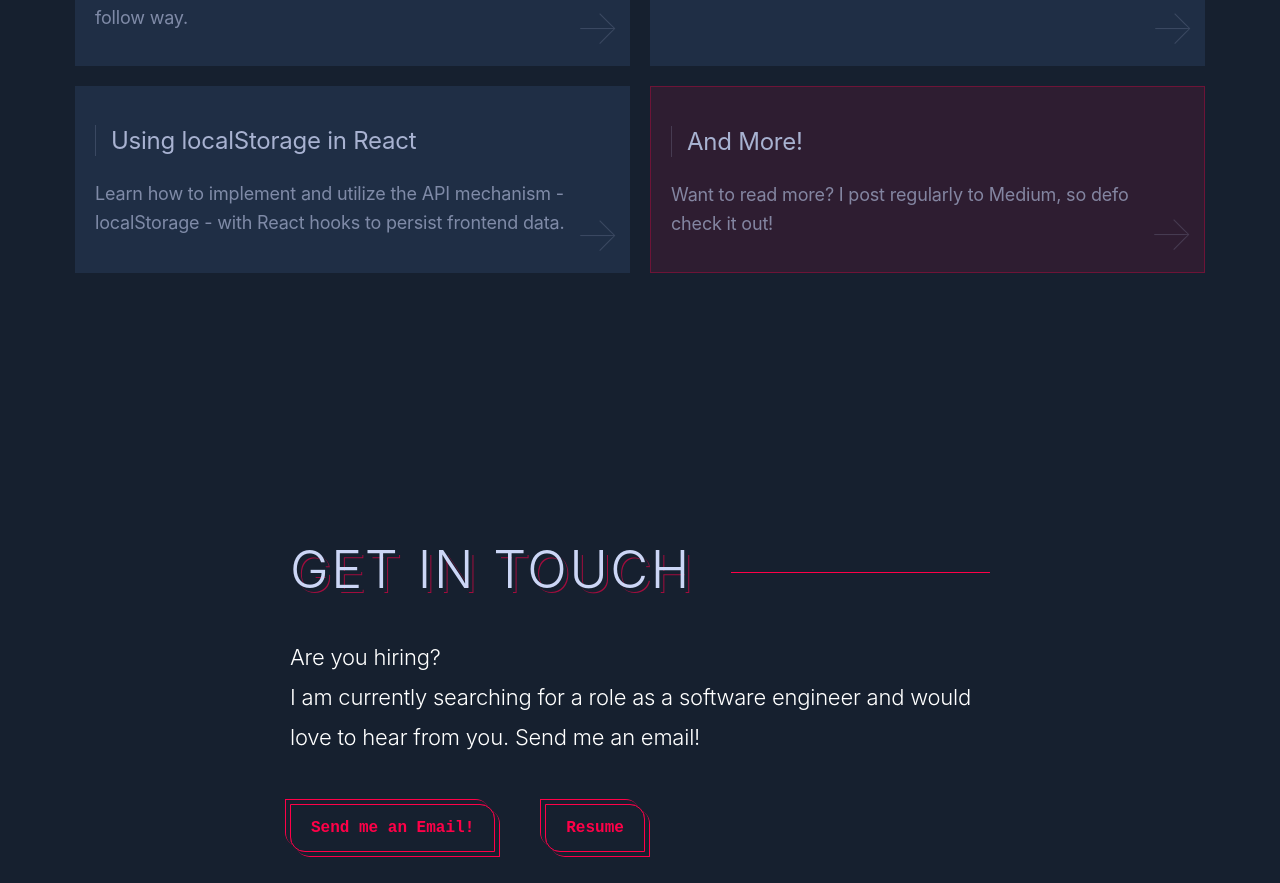
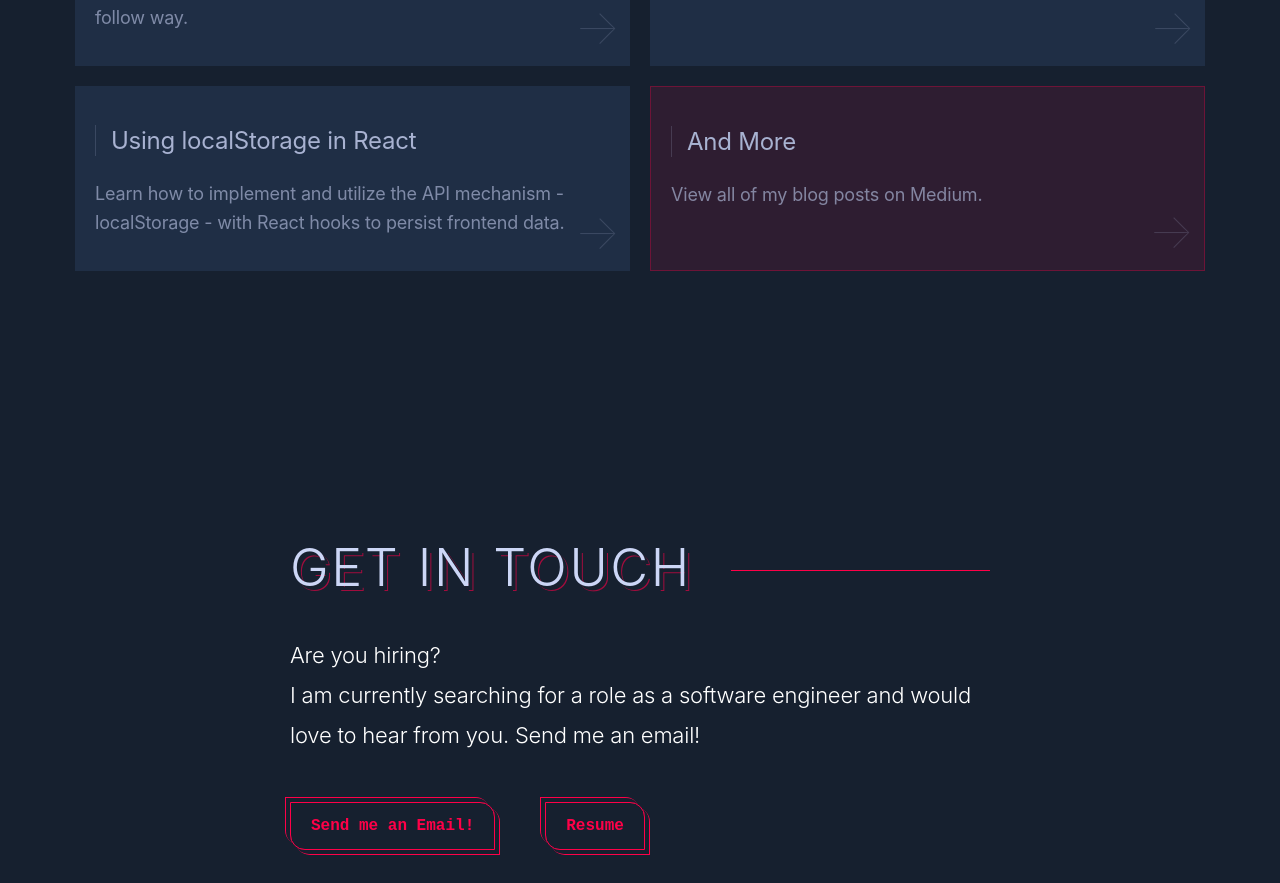
Before and after one commit to kaitlyngreve/my-portfolio-site, a React (Create React App) app: page / in a window 1280 px wide. Shown: the part 4960-5843 px from the top of the page. Built offline with nearby package versions, Linux system fonts and the light colour scheme; a web font is replaced by a local one.

Commit message:
minor tweak

```diff
--- a/src/BlogPosts.js
+++ b/src/BlogPosts.js
@@ -62,8 +62,8 @@ const blogPosts = [
         img: ''
     },
     {
-        title: 'And More!',
-        blurb: 'Want to read more? I post regularly to Medium, so defo check it out!',
+        title: 'And More',
+        blurb: 'View all of my blog posts on Medium.',
         blog_link: 'https://medium.com/@kgreve14',
         img: ''
     }
```
